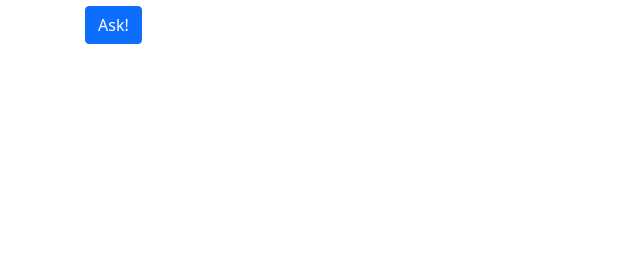
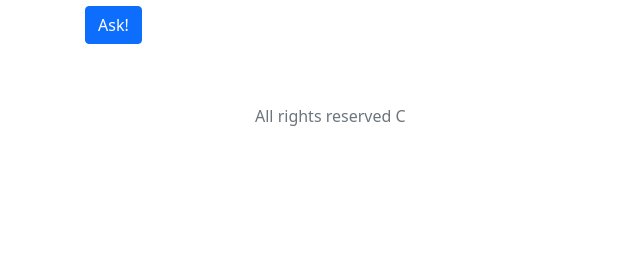
Before and after one commit to Andeo1812/Askme, a Django app: page /ask/ in a window 1280 px wide. Shown: the part 528-800 px from the top of the page, without its empty margins (0-640 px from the left). Run offline with Django 4.2, Linux system fonts and the light colour scheme; data that the repository does not hold is empty; some libraries are stand-ins or nearby versions.

Commit message:
add footer

```diff
--- a/templates/include/base.html
+++ b/templates/include/base.html
@@ -33,6 +33,10 @@
             </div>
         </div>
     </div>
+
+        <div class="container login">
+    <span class="text-muted">{% block footer %} All rights reserved С{% endblock footer %}</span>
+  </div>
 </main>
 
 <script src="{% static "js/bootstrap.bundle.min.js" %}"></script>
```
